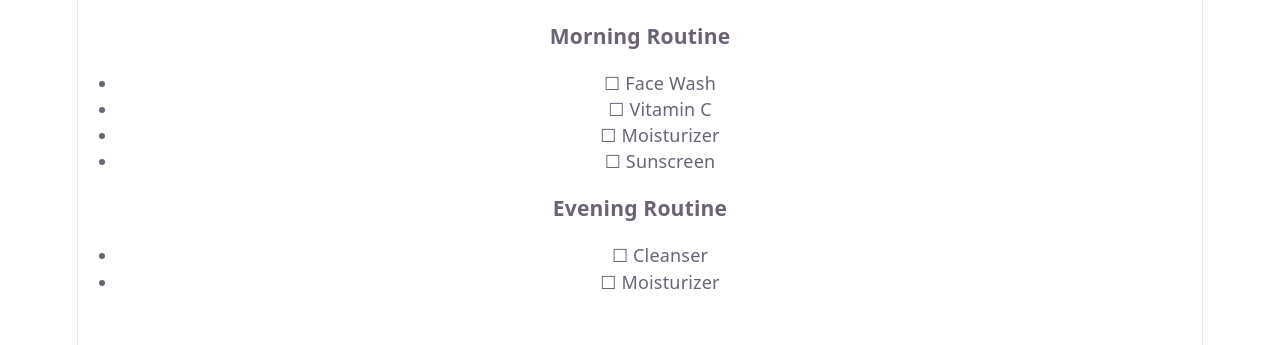
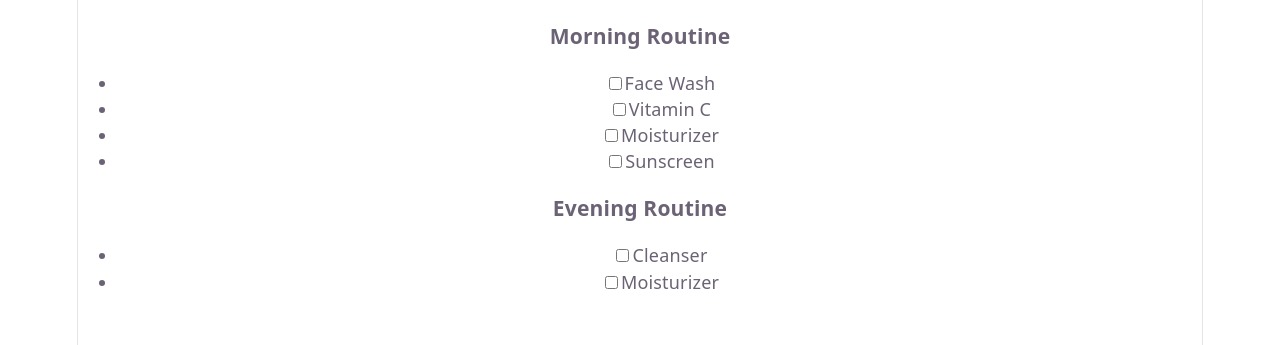
Before and after one commit to sravansamudrala/wellness-tracker, a React (Vite) app: page /skincare in a window 1280 px wide. Shown: the part 211-556 px from the top of the page. Built offline with nearby package versions, Linux system fonts and the light colour scheme.

Commit message:
skincare dashboard

```diff
--- a/src/pages/Skincare.tsx
+++ b/src/pages/Skincare.tsx
@@ -1,26 +1,104 @@
+import { useState } from "react";
+
+const defaultRoutine = {
+  faceWash: false,
+  vitaminC: false,
+  moisturizer: false,
+  sunscreen: false,
+  cleanser: false,
+  eveningMoisturizer: false,
+};
+
 function Skincare() {
+   const [routine, setRoutine] = useState(() => {
+  const savedRoutine = localStorage.getItem("skincareRoutine");
+
+  if (savedRoutine) {
+    return JSON.parse(savedRoutine);
+  }
+
+  return defaultRoutine;
+});
+
+  const completedCount = Object.values(routine).filter(Boolean).length;
+  const totalCount = Object.keys(routine).length;
+  const progress = Math.round((completedCount / totalCount) * 100);
+ localStorage.setItem("skincareRoutine", JSON.stringify(routine));
   return (
     <div>
       <h2>🧴 Skincare</h2>
 
       <h3>Today's Progress</h3>
 
-      <p>0%</p>
-
+<p>{progress}%</p>
       <h3>Morning Routine</h3>
 
       <ul>
-        <li>☐ Face Wash</li>
-        <li>☐ Vitamin C</li>
-        <li>☐ Moisturizer</li>
-        <li>☐ Sunscreen</li>
+        <li>
+          <label>
+            <input
+              type="checkbox"
+              checked={routine.faceWash}
+              onChange={(e) => setRoutine({ ...routine, faceWash: e.target.checked })}
+            />
+            Face Wash
+          </label>
+        </li>
+        <li>
+          <label>
+            <input
+              type="checkbox"
+              checked={routine.vitaminC}
+              onChange={(e) => setRoutine({ ...routine, vitaminC: e.target.checked })}
+            />
+            Vitamin C
+          </label>
+        </li>
+        <li>
+          <label>
+            <input
+              type="checkbox"
+              checked={routine.moisturizer}
+              onChange={(e) => setRoutine({ ...routine, moisturizer: e.target.checked })}
+            />
+            Moisturizer
+          </label>
+        </li>
+        <li>
+          <label>
+            <input
+              type="checkbox"
+              checked={routine.sunscreen}
+              onChange={(e) => setRoutine({ ...routine, sunscreen: e.target.checked })}
+            />
+            Sunscreen
+          </label>
+        </li>
       </ul>
 
       <h3>Evening Routine</h3>
 
       <ul>
-        <li>☐ Cleanser</li>
-        <li>☐ Moisturizer</li>
+        <li>
+          <label>
+            <input
+              type="checkbox"
+              checked={routine.cleanser}
+              onChange={(e) => setRoutine({ ...routine, cleanser: e.target.checked })}
+            />
+            Cleanser
+          </label>
+        </li>
+        <li>
+          <label>
+            <input
+              type="checkbox"
+              checked={routine.eveningMoisturizer}
+              onChange={(e) => setRoutine({ ...routine, eveningMoisturizer: e.target.checked })}
+            />
+            Moisturizer
+          </label>
+        </li>
       </ul>
     </div>
   );
```
